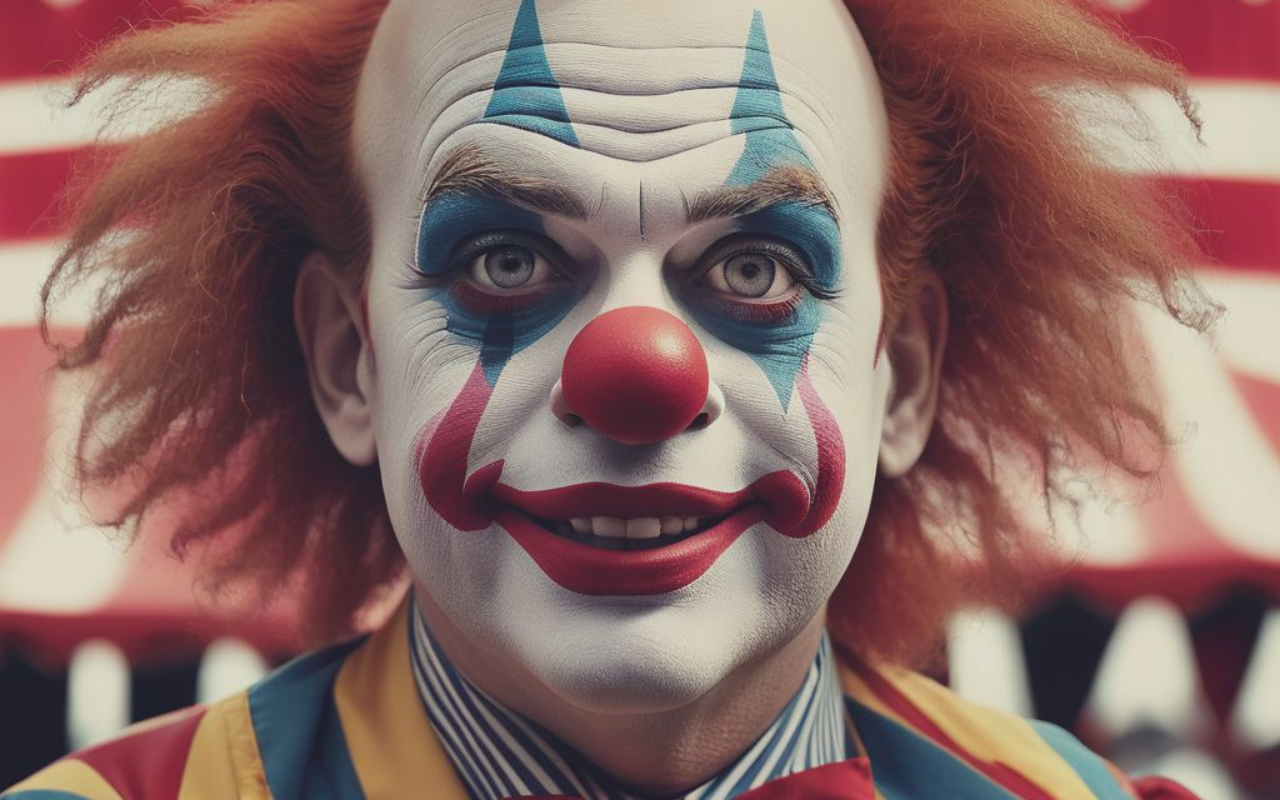
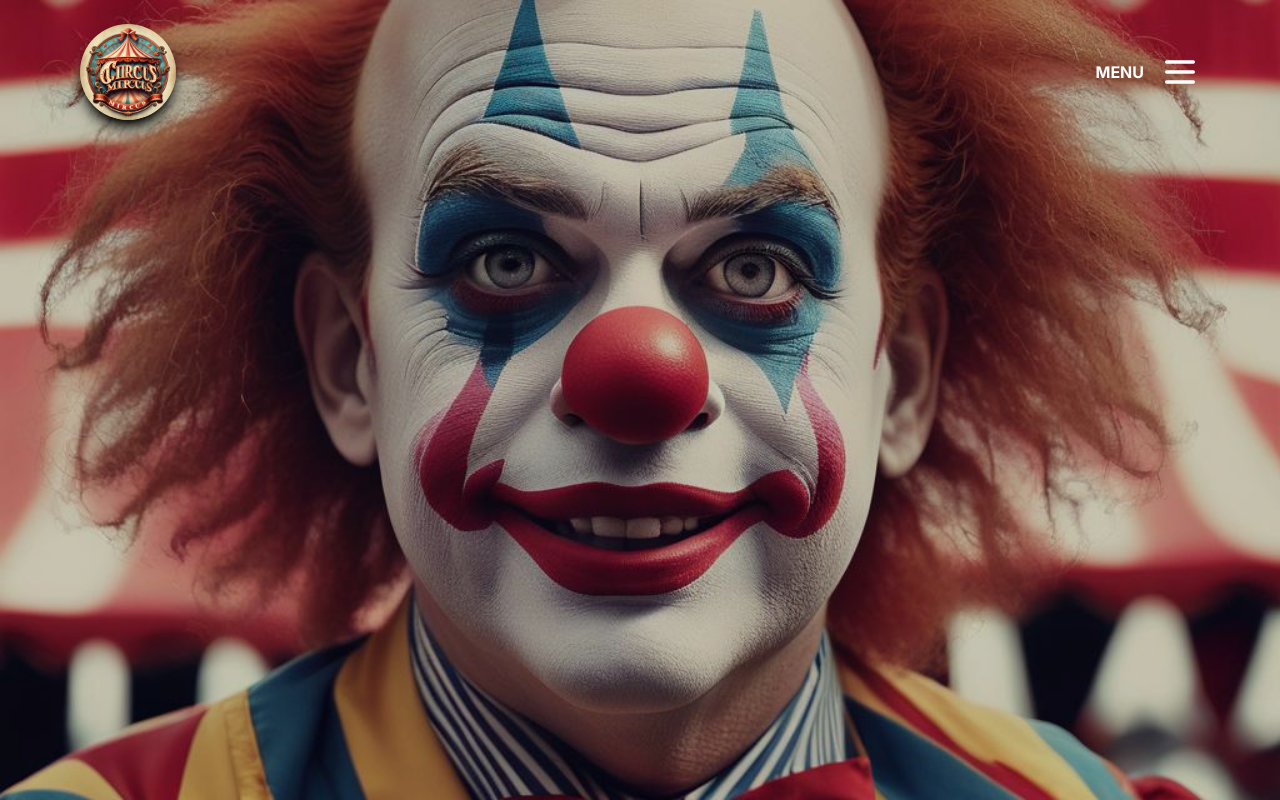
Before and after one commit to lukaChikashvili/Circus-Mircus, a Next.js app: page / in a window 1280 px wide. Built offline with nearby package versions, Linux system fonts and the light colour scheme.

Commit message:
add header component

```diff
--- a/app/layout.tsx
+++ b/app/layout.tsx
@@ -1,6 +1,7 @@
 import type { Metadata } from "next";
 import { Inter } from "next/font/google";
 import "./globals.css";
+import Header from "@/components/Header";
 
 const inter = Inter({ subsets: ["latin"] });
 
@@ -16,7 +17,11 @@ export default function RootLayout({
 }>) {
   return (
     <html lang="en">
-      <body className={inter.className}>{children}</body>
+
+      <body className={inter.className}>
+      <Header />
+        {children}
+        </body>
     </html>
   );
 }
--- /dev/null
+++ b/components/Header.tsx
@@ -0,0 +1,24 @@
+
+import React from 'react'
+import logo from '../assets/image1_0 (2).jpg'
+import Image from 'next/image'
+import { Menu } from 'lucide-react'
+
+const Header = () => {
+  return (
+    <>
+    <div className='relative z-10 flex items-center justify-between py-6 px-20'>
+
+         <Image src = {logo} alt = "logo"  className='w-24 rounded-full shadow-black shadow-lg'/>
+
+      <div className='flex items-center gap-4'>
+
+      <span className='text-white font-bold'>MENU</span>
+      <Menu size={40} className='text-white' />
+      </div>
+    </div>
+    </>
+  )
+}
+
+export default Header
--- a/components/Slider.tsx
+++ b/components/Slider.tsx
@@ -56,7 +56,7 @@ const transitions = useTransition(index, {
             display: 'flex',
             alignItems: 'center',
             justifyContent: 'center',
-            backgroundColor: 'rgba(0, 0, 0, 0.5)',
+            backgroundColor: 'rgba(0, 0, 0, 1.2)',
           }}
         >
           <Image
--- a/package.json
+++ b/package.json
@@ -9,6 +9,7 @@
     "lint": "next lint"
   },
   "dependencies": {
+    "lucide-react": "^0.396.0",
     "next": "14.2.4",
     "react": "^18",
     "react-dom": "^18",
```
Also changed, not shown: 1 other file (tests, documents, lock files or other folders).
